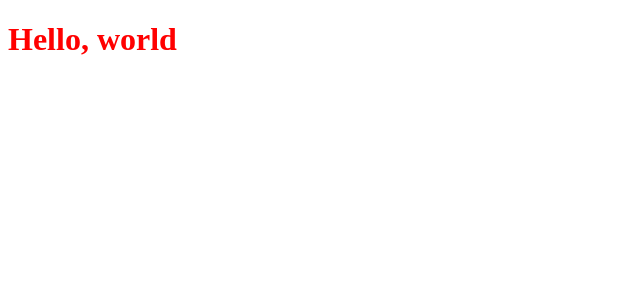
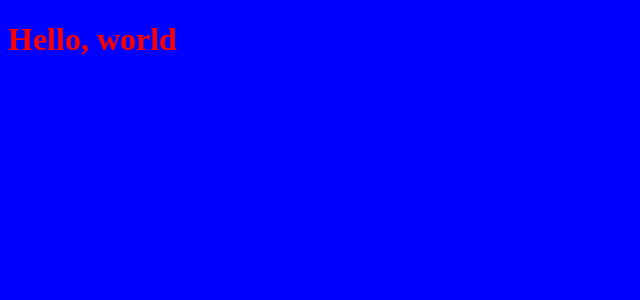
Before and after one commit to dm1sh/timetable-generator, a React app: page / in a window 1280 px wide. Shown: the top 300 px of the page, without its empty margins (0-640 px from the left). Built offline with nearby package versions, Linux system fonts and the light colour scheme.

Commit message:
Just test sublime merge

```diff
--- a/src/styles/App.module.css
+++ b/src/styles/App.module.css
@@ -1,3 +1,7 @@
 .title {
   color: red;
 }
+/*just test sunlime merge*/
+body{
+	background-color: blue;
+}
```
